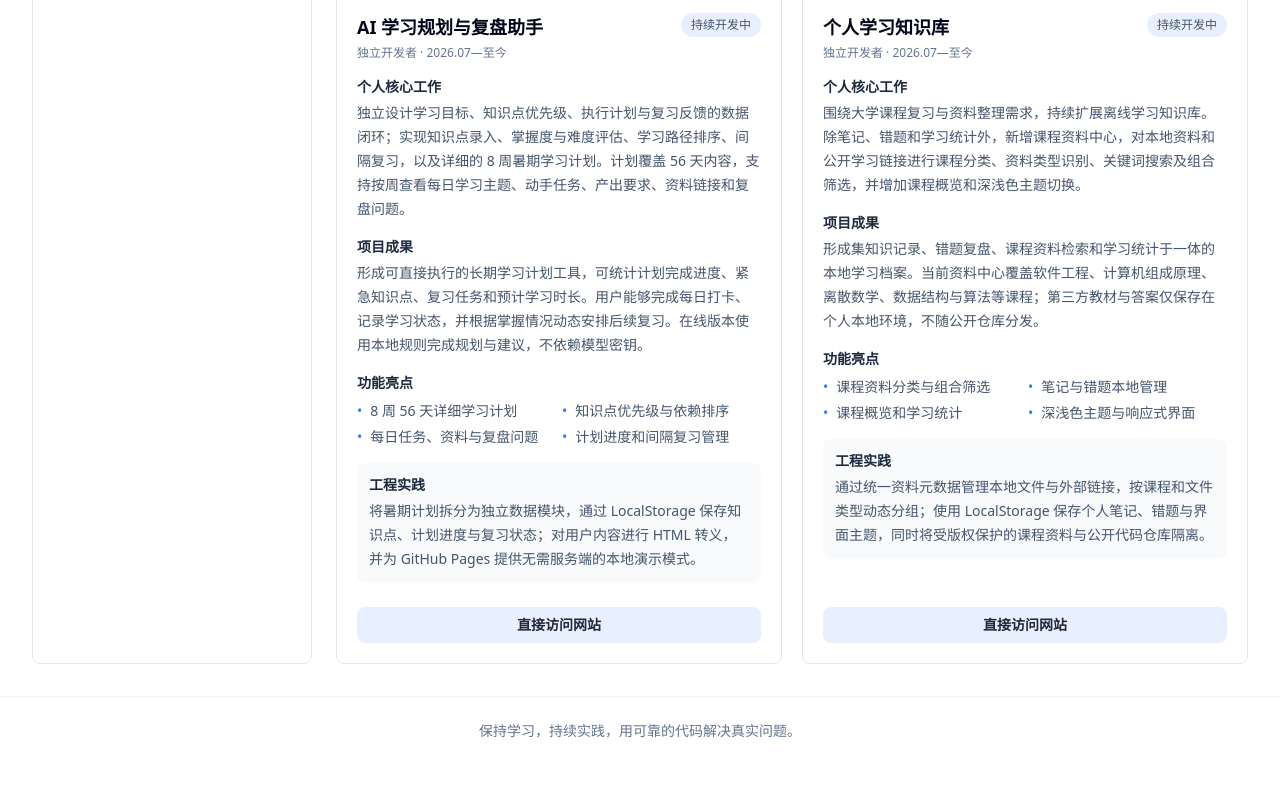
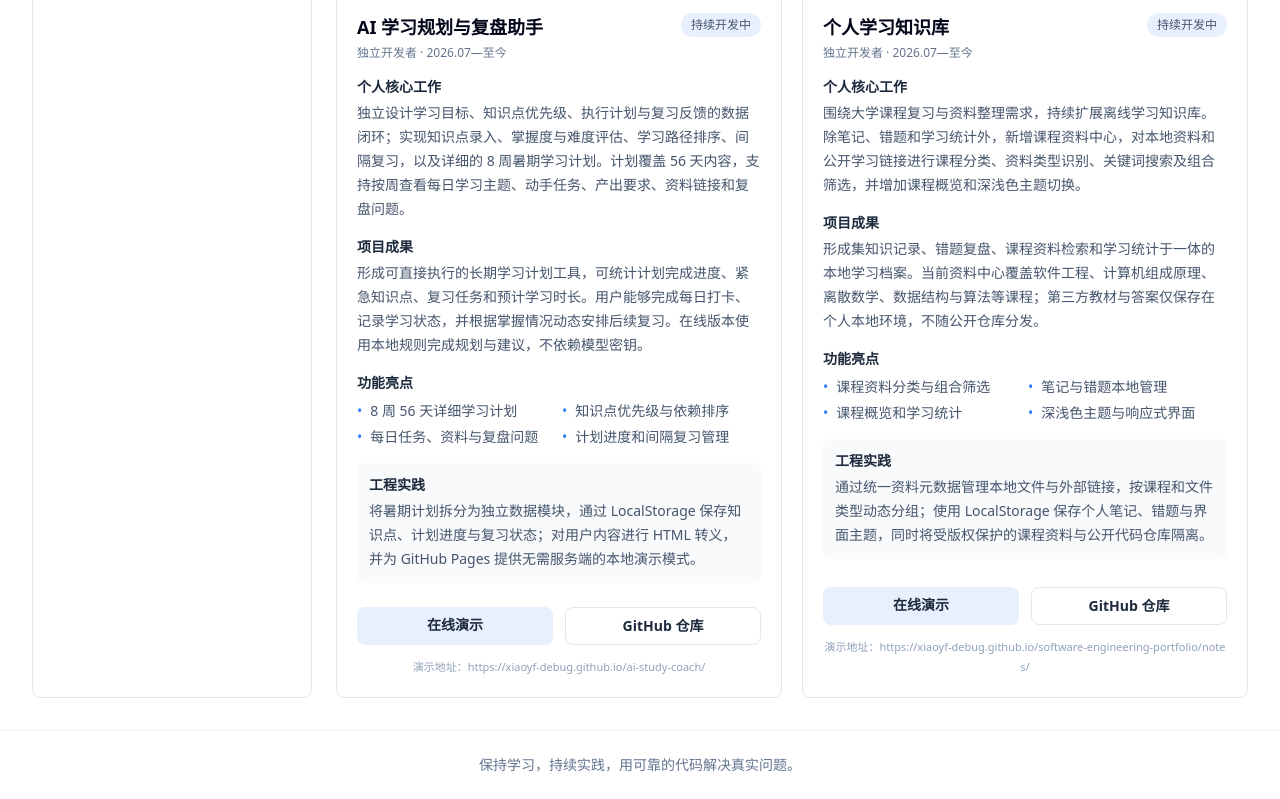
Before and after one commit to xiaoyf-debug/software-engineering-portfolio, an Astro site: page / in a window 1280 px wide. Shown: the part 1848-2647 px from the top of the page. Before the commit the page ends 2613 px from the top, so only its background shows below. Built offline with nearby package versions, Linux system fonts and the light colour scheme; Astro itself is replaced by a stand-in of ours.

Commit message:
fix: make project demos open in current page

```diff
--- a/src/components/ProjectCard.astro
+++ b/src/components/ProjectCard.astro
@@ -49,10 +49,12 @@ const imageUrl = image.startsWith('/') ? `${base}${image}` : image;
       <h3 class="text-sm font-semibold text-slate-800">工程实践</h3>
       <p class="mt-1 text-sm leading-6 text-slate-600">{engineering}</p>
     </section>
-    <div class="mt-auto pt-6">
+    <div class="mt-auto grid grid-cols-2 gap-3 pt-6">
       {demoUrl
-        ? <a href={demoUrl} class="block rounded-card bg-primary px-4 py-2 text-center text-sm font-semibold text-slate-800 hover:bg-primary-hover" target="_blank" rel="noreferrer">直接访问网站</a>
+        ? <a href={demoUrl} class="block rounded-card bg-primary px-4 py-2 text-center text-sm font-semibold text-slate-800 hover:bg-primary-hover">在线演示</a>
         : <span class="block cursor-not-allowed rounded-card bg-slate-100 px-4 py-2 text-center text-sm font-semibold text-slate-400">网站暂未公开</span>}
+      <a href={repositoryUrl} class="block rounded-card border border-slate-200 px-4 py-2 text-center text-sm font-semibold text-slate-800 hover:bg-primary" target="_blank" rel="noreferrer">GitHub 仓库</a>
     </div>
+    {demoUrl && <p class="mt-3 break-all text-center text-[11px] leading-5 text-slate-400">演示地址：{demoUrl}</p>}
   </div>
 </article>
```
